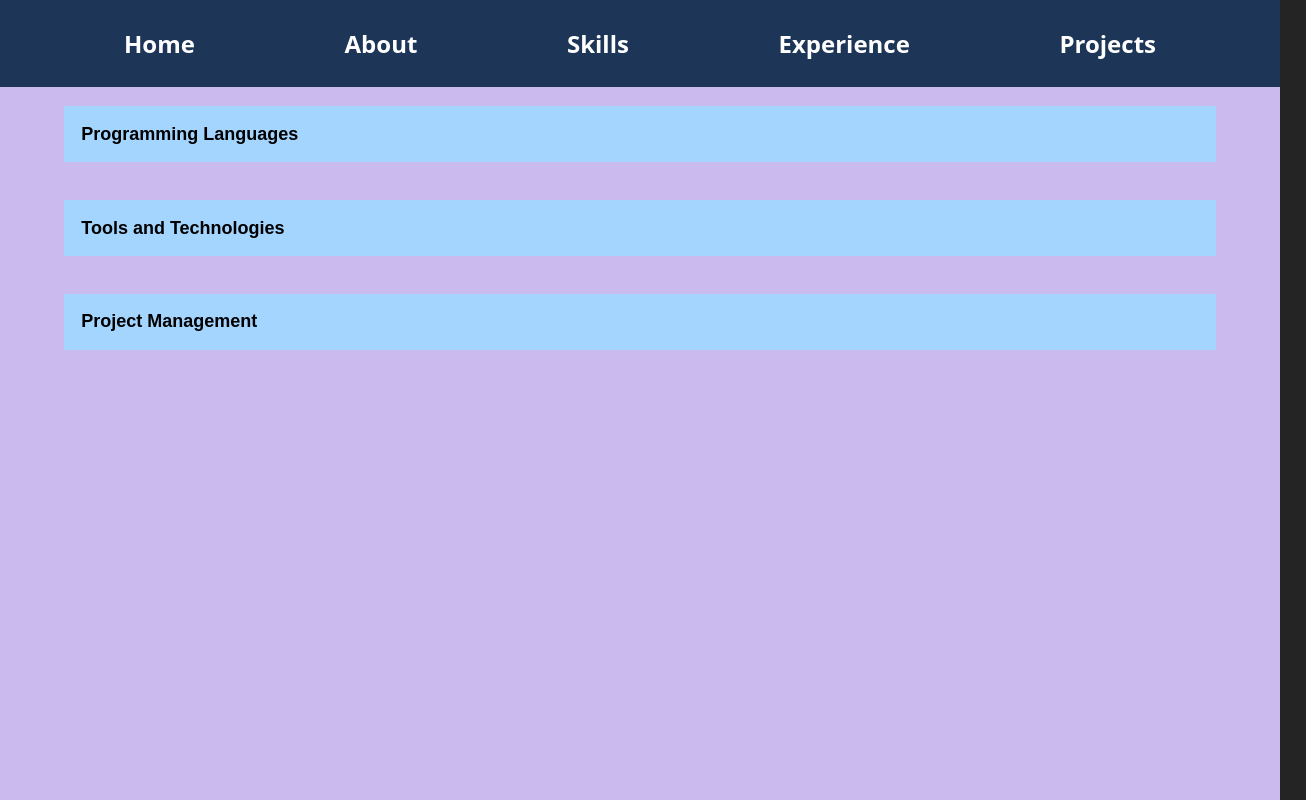
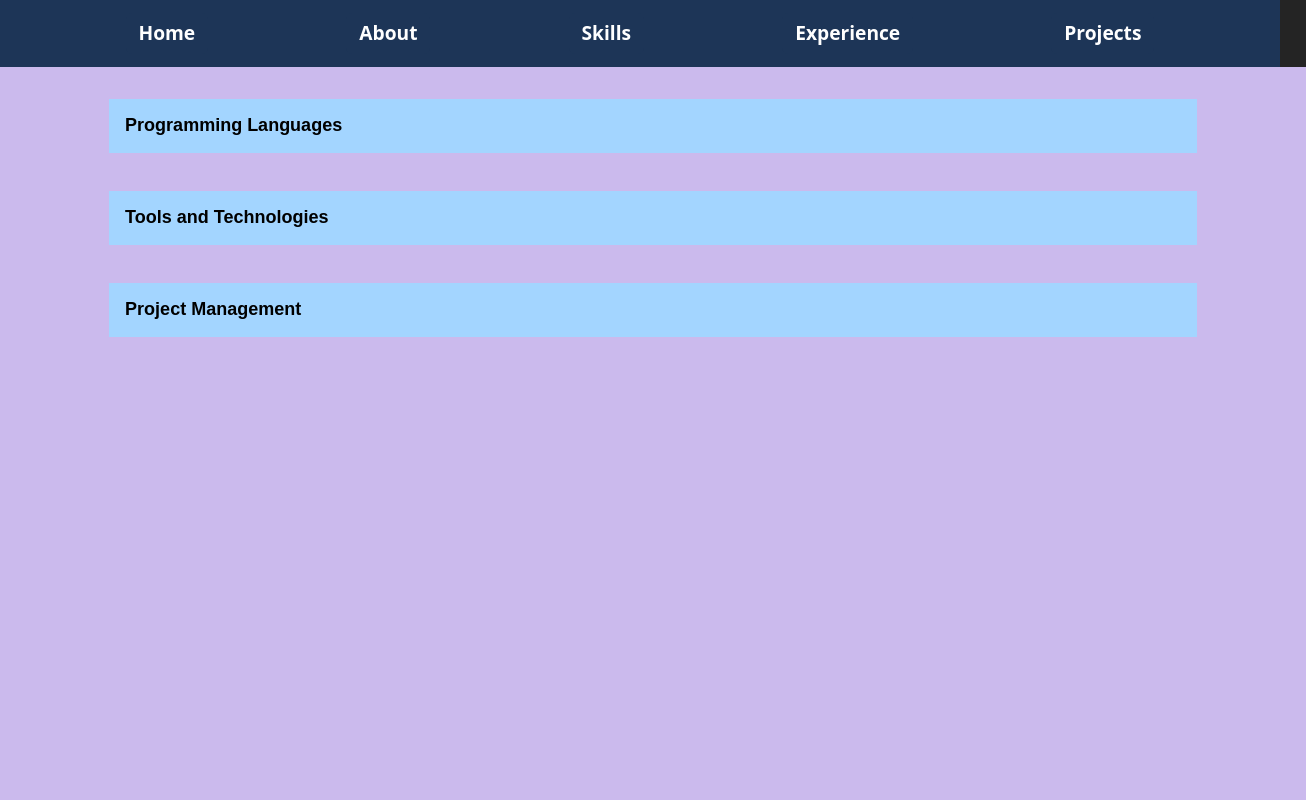
Before and after one commit to Rowan248/personal-website, a React (Vite) app: page /skills in a window 1280 px wide. Shown: the whole page, 1306 px wide, since content can reach past the window. Built offline with nearby package versions, Linux system fonts and the light colour scheme.

Commit message:
Small ui changes to add repsonsiveness to texts

```diff
--- a/src/Styling/Experience.css
+++ b/src/Styling/Experience.css
@@ -39,7 +39,7 @@
     padding: 2%;
     margin: 1.5vh 2vw;
     font-weight: bold;
-    font-size: x-large;
+    font-size: 1.5vw;
     transition: background-color 0.2s, box-shadow 0.2s;
     /* fix button text reactive */
 }
--- a/src/Styling/Modal.css
+++ b/src/Styling/Modal.css
@@ -16,7 +16,7 @@ include shadow behind it
     top: 50%;
     left: 50%;
     transform: translate(-50%, -50%);
-    background-color: #9B5DE5;
+    background-color: #4F518C;
     min-width: 30vw;
     max-width: 45vw;
     /* height: 80dvh; */
@@ -60,7 +60,7 @@ include shadow behind it
 }
 
 button:hover {
-    background-color: #FF474C;
+    background-color: #d9252b;
 }
 
 a {
--- a/src/Styling/NavBar.css
+++ b/src/Styling/NavBar.css
@@ -12,13 +12,13 @@
 }
 
 .nav-link {
-    font-size: x-large;
+    font-size: 1.5vw;
     /* figure this size out */
     color: white;
     text-decoration: none;
     background-color: #1D3557;
     margin: 1%;
-    padding: 1%;
+    padding: .5% 1%;
     border-radius: 6px;
     transition: background-color 0.25s, color 0.25s;
     /* make it highlighted which page on */
--- a/src/Styling/Skills.css
+++ b/src/Styling/Skills.css
@@ -6,6 +6,7 @@
     display: flex;
     flex-direction: column;
     align-items: center;
+    padding: 1%;
     /* justify-content: space-evenly; */
     /* align-items: flex-start; */
 }
@@ -21,7 +22,7 @@
     font-weight: bold;
     font-size: large;
     padding: 1.5%;
-    width: 90vw;
+    width: 85vw;
     height: auto;
     background-color: #A3D5FF;
     /* border-radius: 2%; */
```
